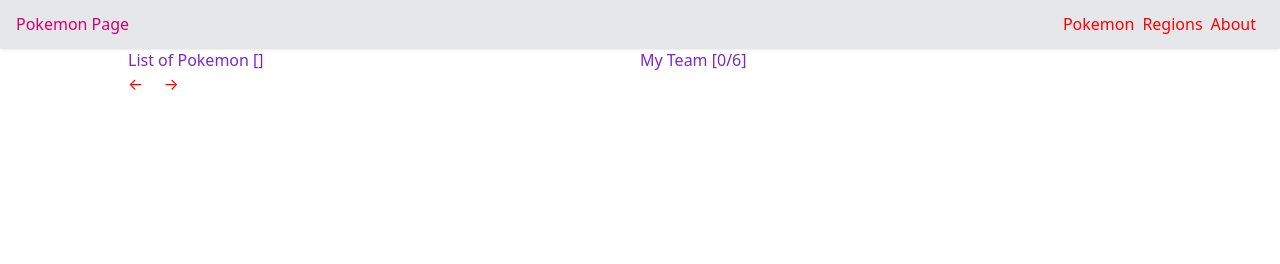
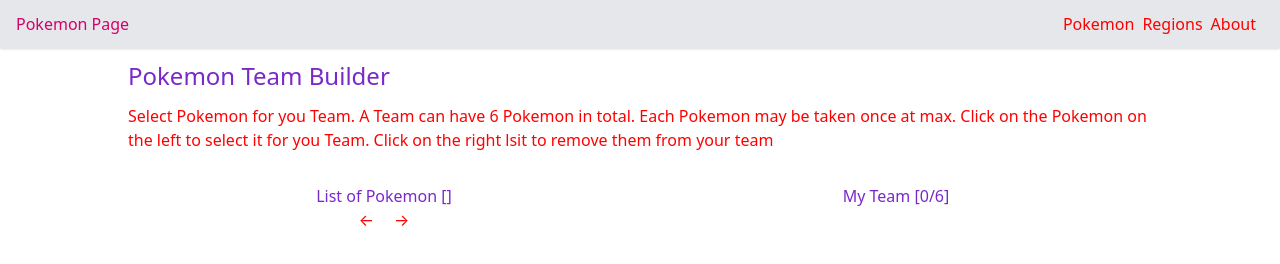
Before and after one commit to Deitsch/WE-solo-project, a website built with webpack: page src/index.html in a window 1280 px wide. Built offline with nearby package versions, Linux system fonts and the light colour scheme; no server answers.

Commit message:
* fixed styling

```diff
--- a/src/index.html
+++ b/src/index.html
@@ -8,7 +8,7 @@
     <meta name="viewport" content="width=device-width, initial-scale=1">
   </head>
   <body>
-    <header class="h-12 w-screen bg-gray-200 shadow px-4">
+    <header class="h-12 bg-gray-200 shadow px-4">
       <nav class="h-full flex items-center justify-between">
         <h1 class="text-deitsch-pink"><%= htmlWebpackPlugin.options.title %></h1>
         <ul class="h-full flex justify-end items-center">
@@ -20,11 +20,13 @@
     </header>
     <main class="px-4">
       <section class="max-w-screen-lg mx-auto">
-        <div class="grid sm:grid-cols-2">
+        <h1 class="pt-3 text-2xl text-deitsch-purple">Pokemon Team Builder</h1>
+        <div class="pt-3">Select Pokemon for you Team. A Team can have 6 Pokemon in total. Each Pokemon may be taken once at max. Click on the Pokemon on the left to select it for you Team. Click on the right lsit to remove them from your team</div>
+        <div class="pt-8 grid sm:grid-cols-2 text-center">
           <div>
             <h2 class="text-deitsch-purple">List of Pokemon [<span id="pokemon-from-to"></span>]</h2>
-            <span id="pokemon-load-previous" class="mr-4 my-hover">&#8592;</span>
-            <span id="pokemon-load-next" class="my-hover">&#8594;</span>
+            <span id="pokemon-load-previous" class="mr-4 my-hover select-none">&#8592;</span>
+            <span id="pokemon-load-next" class="my-hover select-none">&#8594;</span>
             <ul id="pokemon-list" class="pokemon-list"></ul>
           </div>
           <div>
--- a/src/styles/style.scss
+++ b/src/styles/style.scss
@@ -9,5 +9,5 @@
 }
 
 .my-hover {
-  @apply cursor-pointer hover:text-deitsch-pink
+  @apply cursor-pointer hover:text-deitsch-pink;
 }
```
